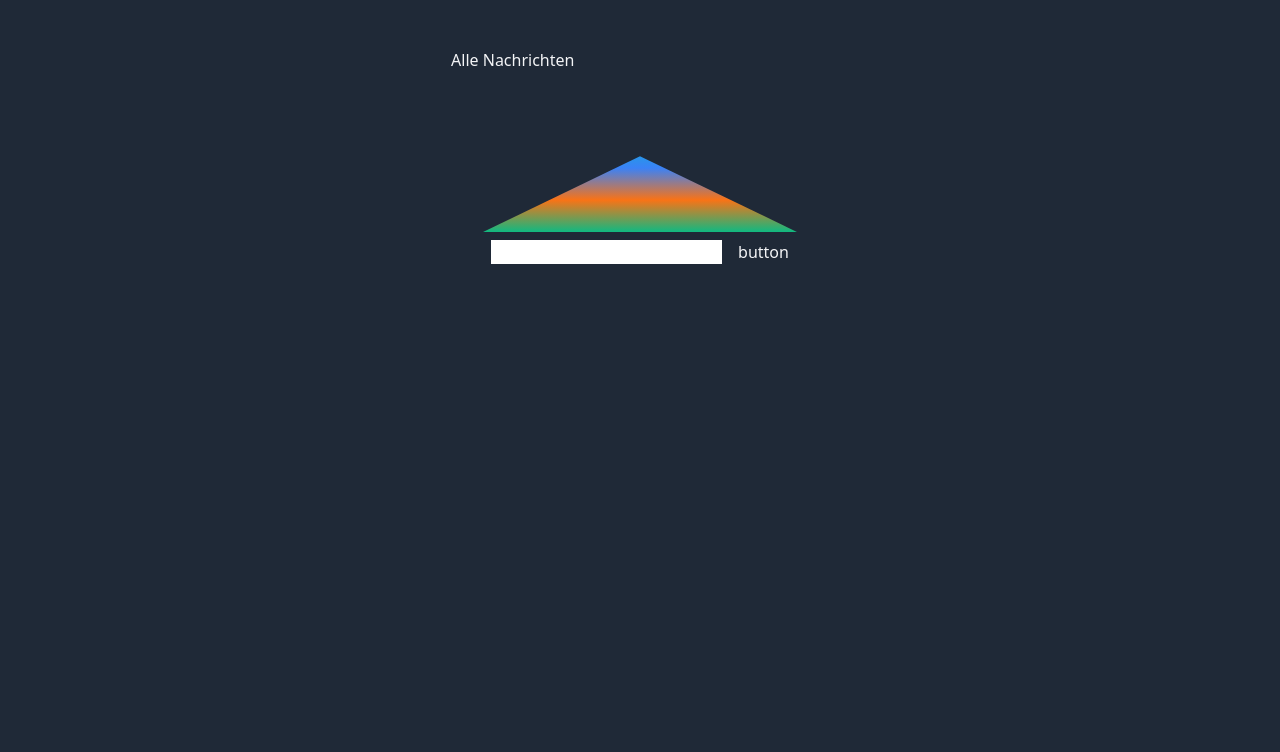
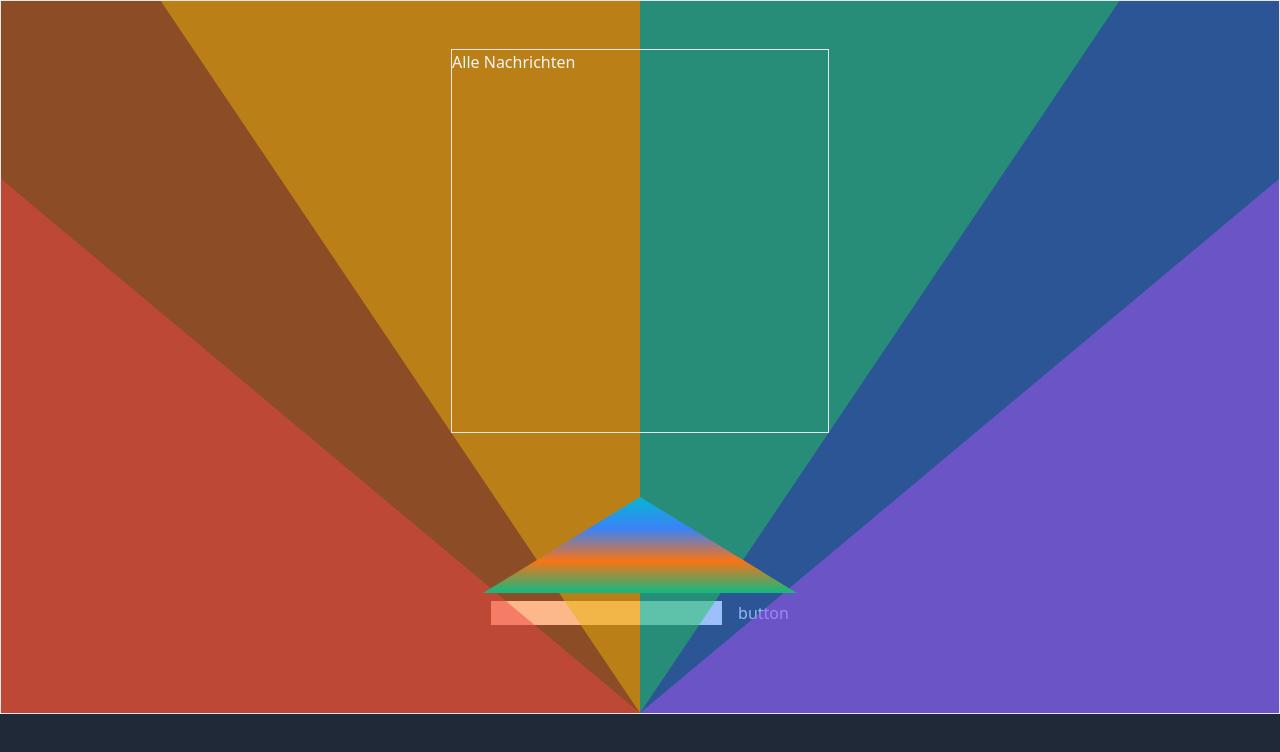
Before and after one commit to Skyle/prsmsg, a Next.js app: page / in a window 1280 px wide. Shown: the top 752 px of the page. Built offline with nearby package versions, Linux system fonts and the light colour scheme.

Commit message:
70s are back

```diff
--- a/components/Dreieck.tsx
+++ b/components/Dreieck.tsx
@@ -7,7 +7,7 @@ type Props = {};
 function Dreieck({}: Props) {
   return (
     <div className="">
-      <div className="dreieck">
+      <div className="dreieck position">
         <div className="p-4 bg-gradient-to-b from-cyan-500 to-blue-500"></div>
         <div className="p-4 bg-gradient-to-b from-blue-500 to-orange-500"></div>
         <div className="p-4 bg-gradient-to-b from-orange-500 to-emerald-500"></div>
--- a/pages/index.tsx
+++ b/pages/index.tsx
@@ -6,12 +6,20 @@ import styles from "../styles/Home.module.css";
 
 const Home: NextPage = () => {
   return (
-    <div className="grid gap-8 justify-center items-center p-12">
-      <div>
-        <div className="">Alle Nachrichten</div>
+    <div className="grid gap-8 h-full w-full justify-center items-end p-12 border relative">
+      <div className="flex items-end rainbowParent h-full w-full absolute">
+        <div className="blueBox bg-blue-500 absolute h-full w-1/2 right-0 bg-opacity-50"></div>
+        <div className="orangeBox bg-orange-500 absolute h-full w-1/2 left-0 bg-opacity-50"></div>
+        <div className="redTriangle bg-red-500 absolute h-full w-1/2 bg-opacity-50"></div>
+        <div className="yellowTriangle bg-yellow-500 absolute h-full w-1/2 bg-opacity-50"></div>
+        <div className="greenTriangle bg-green-500 absolute h-full w-1/2 right-0 bg-opacity-50"></div>
+        <div className="purpleTriangle bg-purple-500 absolute h-full w-1/2 right-0 bg-opacity-50"></div>
+      </div>
+      <div className="z-10">
+        <div className="border h-96">Alle Nachrichten</div>
       </div>
       <div>
-        <div className="p-8 ">
+        <div className="p-8 z-10">
           <Dreieck></Dreieck>
         </div>
       </div>
--- a/styles/globals.css
+++ b/styles/globals.css
@@ -27,5 +27,21 @@ h4 {
 }
 
 .dreieck {
-  clip-path: polygon(50% 21%, 0% 100%, 100% 100%);
+  clip-path: polygon(100% 100%, 50% 0, 0 100%);
 }
+
+.redTriangle {
+  clip-path: polygon(100% 100%, 0 25%, 0 100%);
+}
+
+.yellowTriangle {
+  clip-path: polygon(100% 100%, 25% 0, 100% 0);
+}
+
+.greenTriangle {
+  clip-path: polygon(0 100%, 0 0, 75% 0);
+}
+
+.purpleTriangle {
+  clip-path: polygon(100% 100%, 100% 25%, 0 100%);
+}
```
